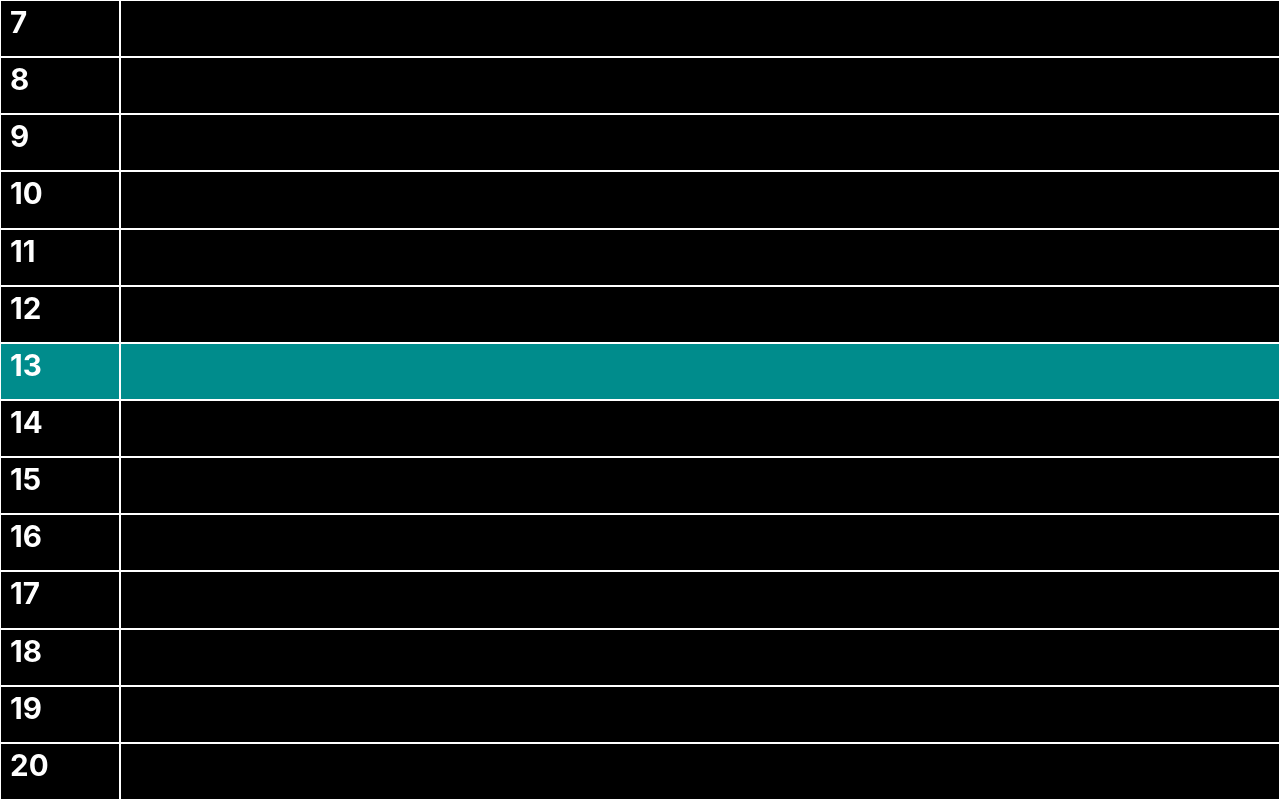
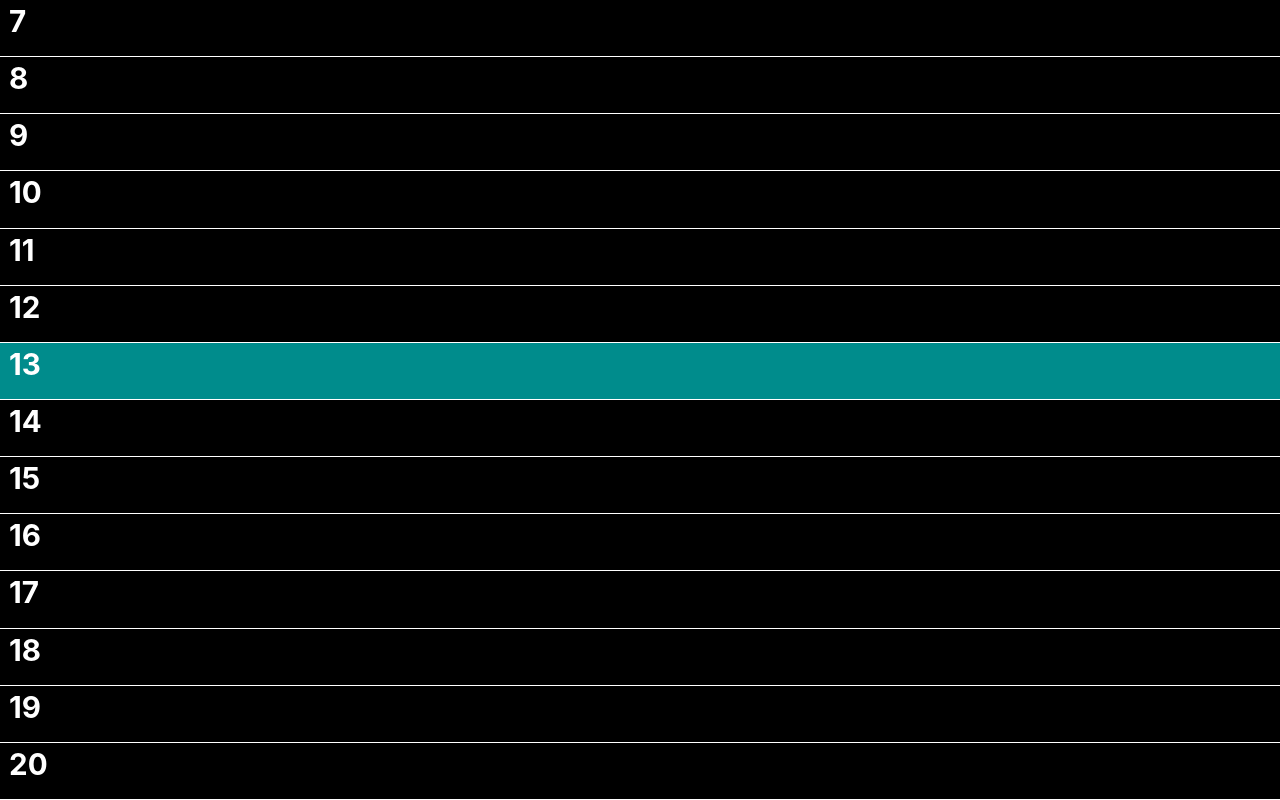
Before and after one commit to khusamov/daily-planner, a React (Create React App) app: page / in a window 1280 px wide. Built offline with nearby package versions, Linux system fonts and the light colour scheme.

Commit message:
Уменьшена толщина рамок, убраны вертикальные рамки

```diff
--- a/src/components/TaskList/TaskItem.scss
+++ b/src/components/TaskList/TaskItem.scss
@@ -5,6 +5,7 @@
 	color: white;
 	font-size: 3.7vh;
 	font-weight: bold;
+	border-bottom: solid 1px white;
 	&+.active {
 		background-color: #008c8c;
 	}
@@ -13,10 +14,8 @@
 	}
 	.hour {
 		width: 100px;
-		border: solid 1px white;
 	}
 	.text {
 		flex: 1 1 auto;
-		border: solid 1px white;
 	}
 }
```
